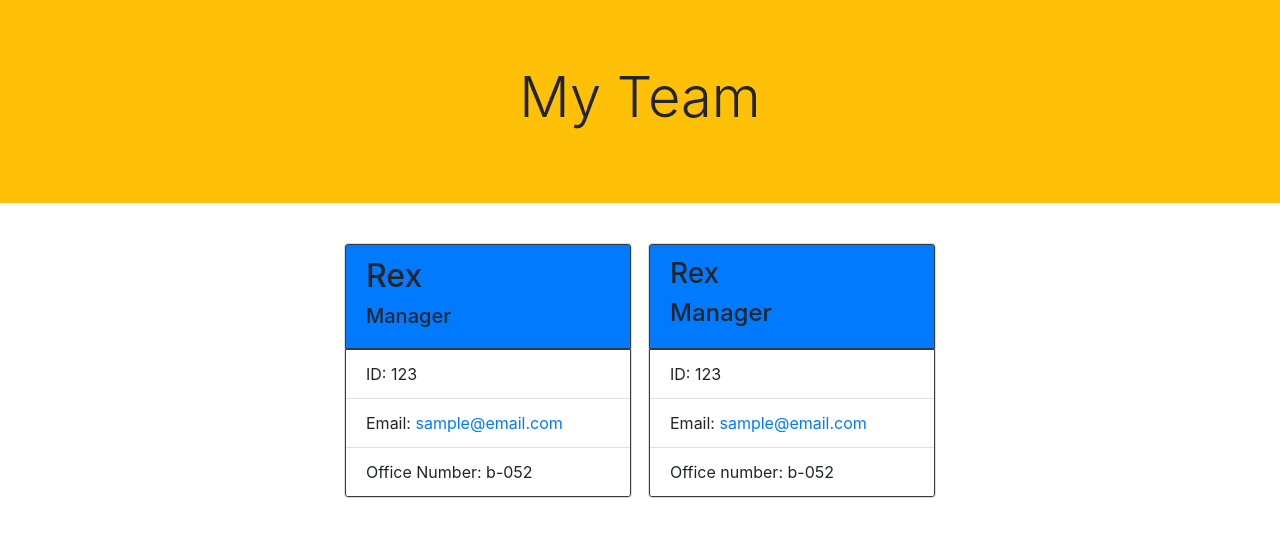
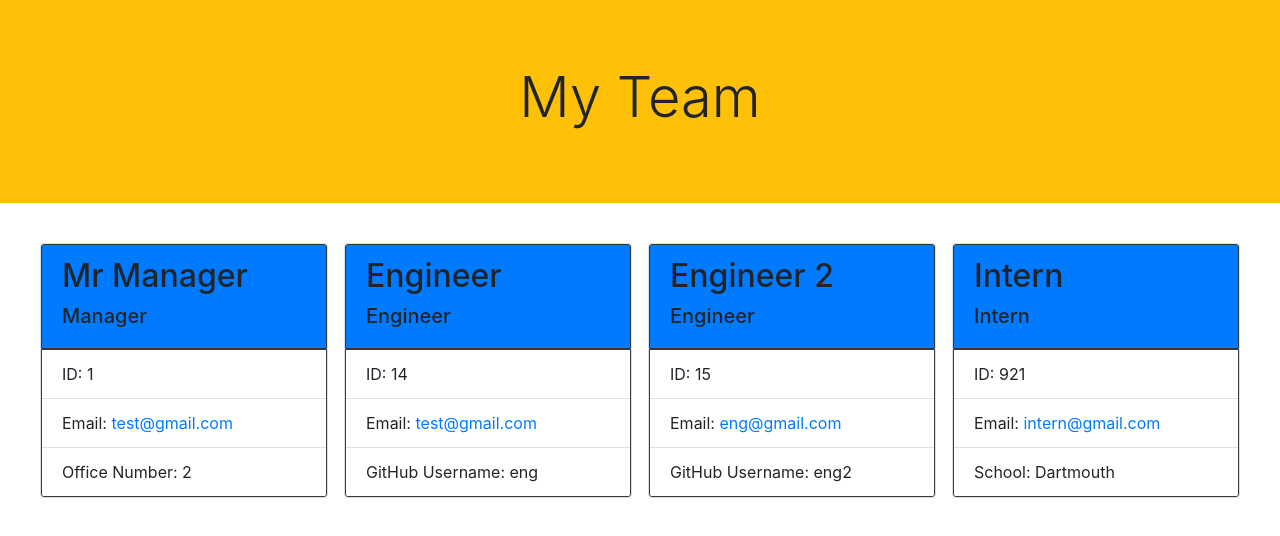
Before and after one commit to cactido/team-profile-generator, a website: page dist/index.html in a window 1280 px wide. Drawn offline with nearby package versions, Linux system fonts and the light colour scheme.

```diff
--- a/dist/index.html
+++ b/dist/index.html
@@ -1,3 +1,4 @@
+
 <!DOCTYPE html>
 <html lang="en">
 
@@ -23,42 +24,65 @@
 
     <main>
         <div class="d-flex flex-row flex-wrap bd-highlight mb-3 justify-content-center">
-            <div class="p-2 bd-highlight">
+
+    <div class="p-2 bd-highlight">
                 <div class="card" style="width: 18rem;">
                     <div class="card-header border border-dark bg-primary">
-                        <h2 class="name">Rex</h2>
+                        <h2 class="name">Mr Manager</h2>
                         <h5 class="role">Manager</h5>
                     </div>
                     <ul class="list-group list-group-flush border border-dark">
-                        <li class="list-group-item">ID: 123</li>
-                        <li class="list-group-item">Email: <a href="mailto:sample@email.com">sample@email.com</a></li>
-                        <li class="list-group-item">Office Number: b-052</li>
+                        <li class="list-group-item">ID: 1</li>
+                        <li class="list-group-item">Email: <a href="mailto:test@gmail.com">test@gmail.com</a></li>
+                        <li class="list-group-item">Office Number: 2</li>
                     </ul>
                 </div>
             </div>
 
-            <div class="p-2 bd-highlight">
+        <div class="p-2 bd-highlight">
                 <div class="card" style="width: 18rem;">
                     <div class="card-header border border-dark bg-primary">
-                        <h3 class="name">Rex</h3>
-                        <h4 class="role">Manager</h4>
+                        <h2 class="name">Engineer</h2>
+                        <h5 class="role">Engineer</h5>
                     </div>
                     <ul class="list-group list-group-flush border border-dark">
-                        <li class="list-group-item">ID: 123</li>
-                        <li class="list-group-item">Email: <a href="mailto:sample@email.com">sample@email.com</a></li>
-                        <li class="list-group-item">Office number: b-052</li>
+                        <li class="list-group-item">ID: 14</li>
+                        <li class="list-group-item">Email: <a href="mailto:test@gmail.com">test@gmail.com</a></li>
+                        <li class="list-group-item">GitHub Username: eng</li>
                     </ul>
                 </div>
             </div>
-        </div>
+
+        <div class="p-2 bd-highlight">
+                <div class="card" style="width: 18rem;">
+                    <div class="card-header border border-dark bg-primary">
+                        <h2 class="name">Engineer 2</h2>
+                        <h5 class="role">Engineer</h5>
+                    </div>
+                    <ul class="list-group list-group-flush border border-dark">
+                        <li class="list-group-item">ID: 15</li>
+                        <li class="list-group-item">Email: <a href="mailto:eng@gmail.com">eng@gmail.com</a></li>
+                        <li class="list-group-item">GitHub Username: eng2</li>
+                    </ul>
+                </div>
+            </div>
+
+        <div class="p-2 bd-highlight">
+                <div class="card" style="width: 18rem;">
+                    <div class="card-header border border-dark bg-primary">
+                        <h2 class="name">Intern</h2>
+                        <h5 class="role">Intern</h5>
+                    </div>
+                    <ul class="list-group list-group-flush border border-dark">
+                        <li class="list-group-item">ID: 921</li>
+                        <li class="list-group-item">Email: <a href="mailto:intern@gmail.com">intern@gmail.com</a></li>
+                        <li class="list-group-item">School: Dartmouth</li>
+                    </ul>
+                </div>
+            </div>
+
+    </div>
     </main>
-
-    <script src="https://code.jquery.com/jquery-3.5.1.slim.min.js"
-        integrity="sha384-DfXdz2htPH0lsSSs5nCTpuj/zy4C+OGpamoFVy38MVBnE+IbbVYUew+OrCXaRkfj"
-        crossorigin="anonymous"></script>
-    <script src="https://cdn.jsdelivr.net/npm/bootstrap@4.6.0/dist/js/bootstrap.bundle.min.js"
-        integrity="sha384-Piv4xVNRyMGpqkS2by6br4gNJ7DXjqk09RmUpJ8jgGtD7zP9yug3goQfGII0yAns"
-        crossorigin="anonymous"></script>
 </body>
 
 </html>
```
Also changed, not shown: README.md.
